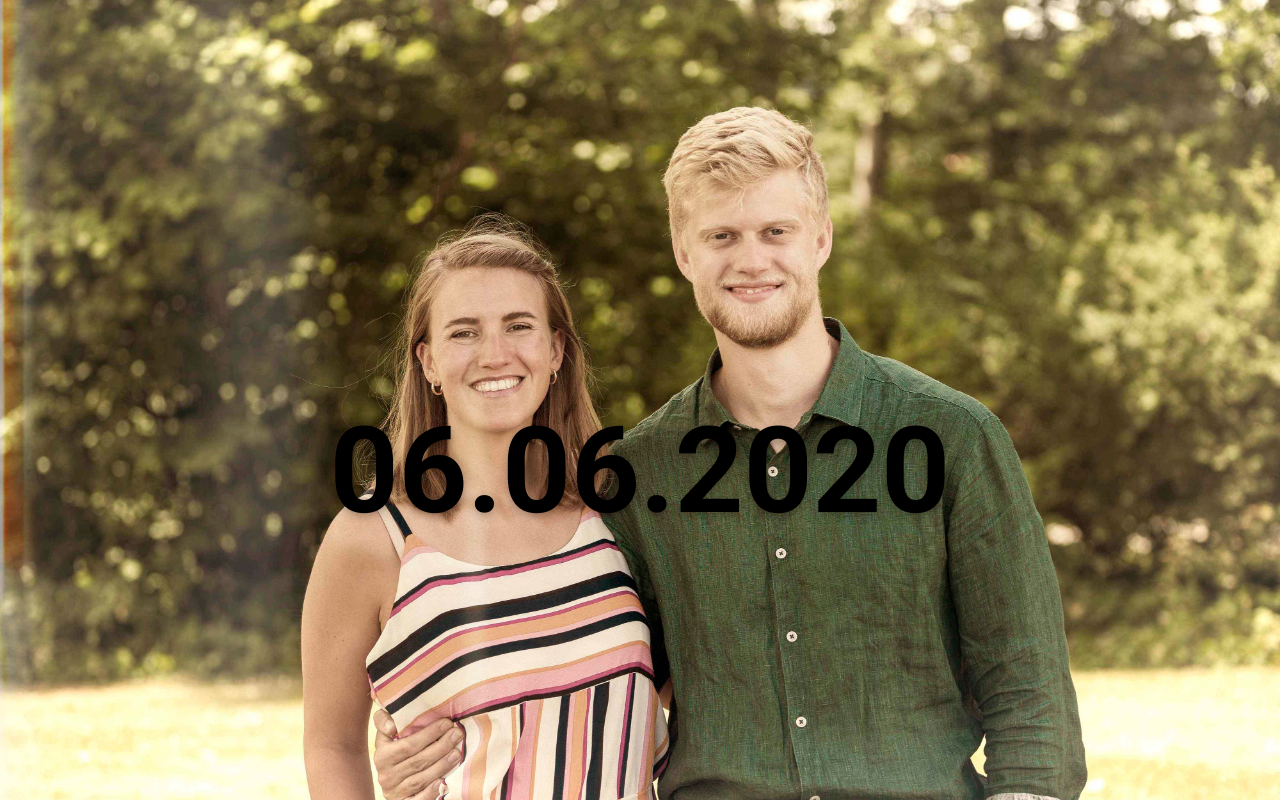
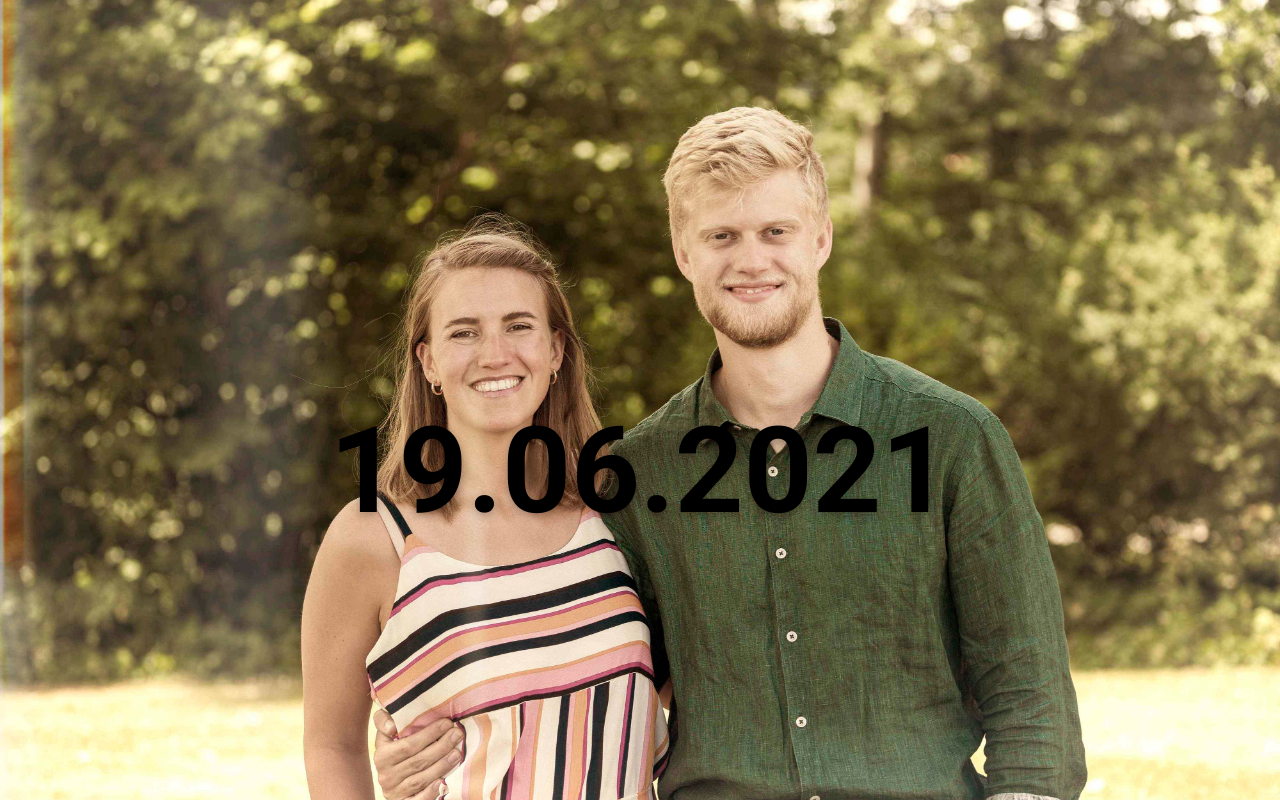
Before and after one commit to LasseLykke/bryllupssite, a plain HTML site: page index.html in a window 1280 px wide. Shown: the top 802 px of the page. Drawn offline with nearby package versions, Linux system fonts and the light colour scheme.

Commit message:
change of wedding date

```diff
--- a/index.html
+++ b/index.html
@@ -15,7 +15,7 @@
   </head>
   <body>
       <div class="header">
-        <h1>06.06.2020</h1>
+        <h1>19.06.2021</h1>
       </div>
 
       <!-- Kærlighed og Video -->
```
